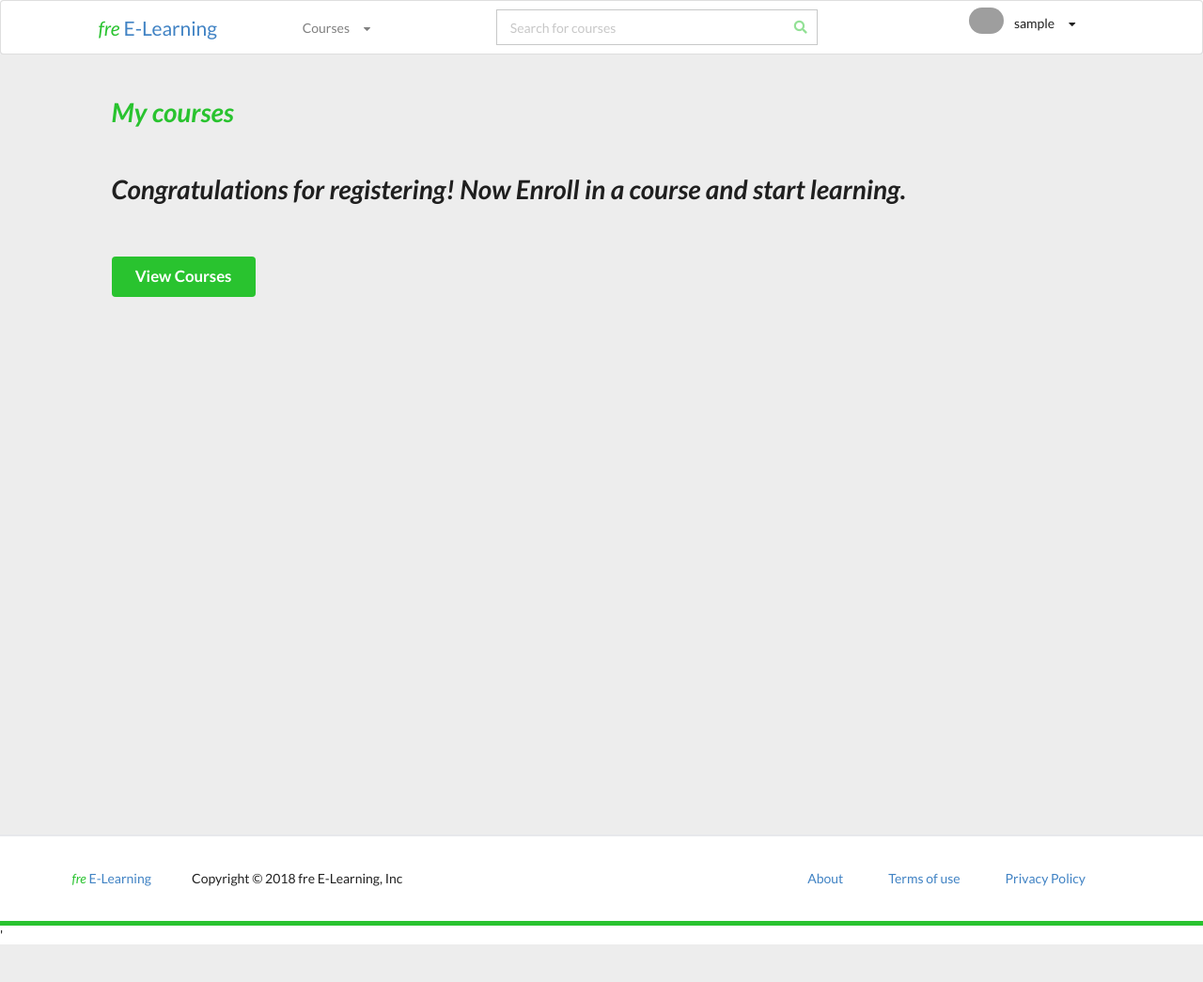
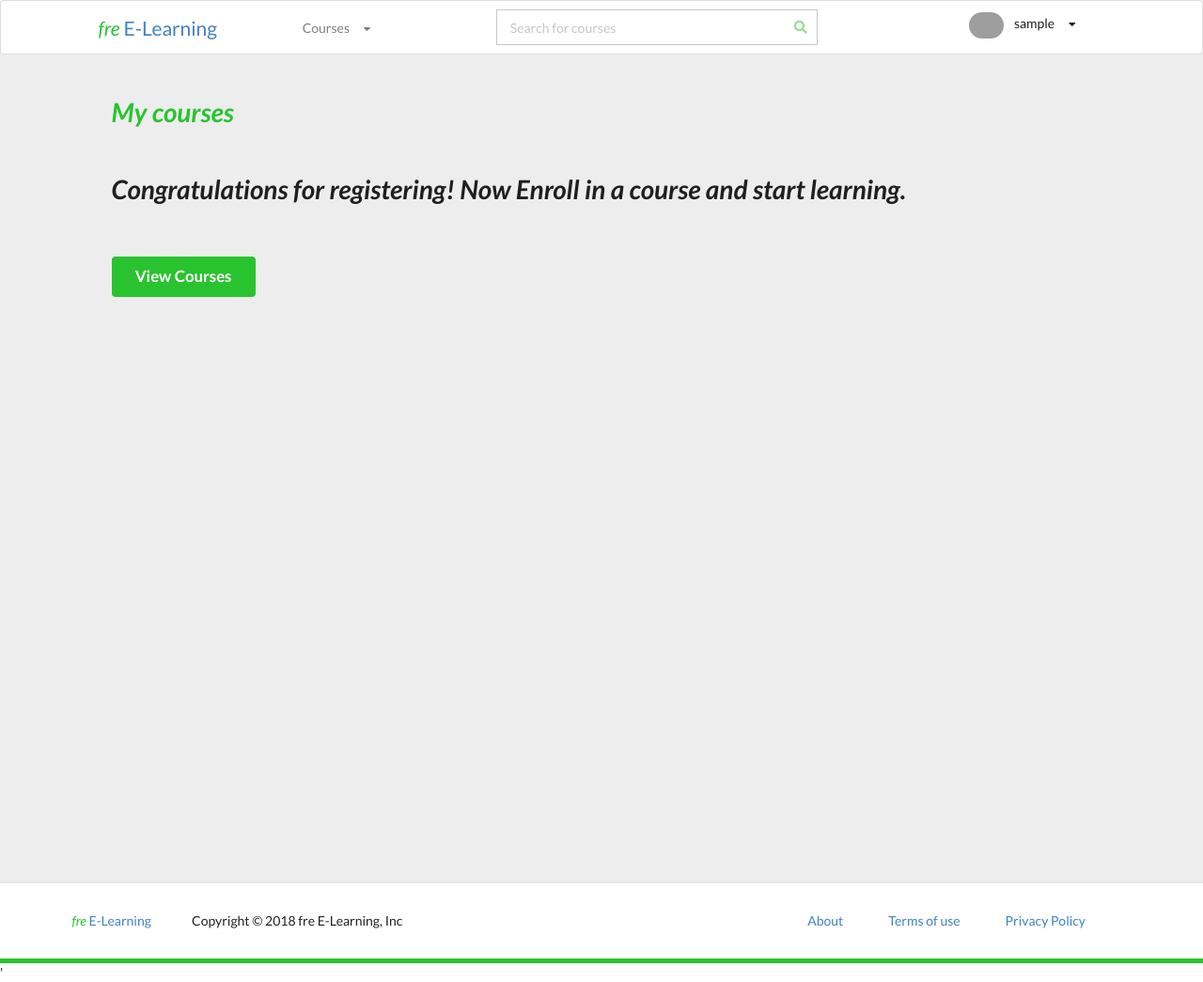
Before and after one commit to r2o0h0i1t/freE-Learning, a PHP site: page /freE-Learning/dashboard.php in a window 1280 px wide. Shown: the whole page at 94% size. Before the commit the page ends 1005 px from the top, so only its background shows below. Run offline with PHP 8.4, Linux system fonts and the light colour scheme; the visitor is signed in with stand-in values (Sample User, id 1); data that the repository does not hold is empty; some libraries are stand-ins or nearby versions; grey boxes are pictures that could not be loaded.

Commit message:
Modified files for footer

```diff
--- a/assets/css/adminpanel.css
+++ b/assets/css/adminpanel.css
@@ -1,9 +1,6 @@
 #adminpanel {
     margin-top: 5%;
-}
-
-#adminpanel h2 {
-    /* text-align: center; */
+    height: 80%;
 }
 
 .ui.divided.items {
--- a/assets/css/course-details.css
+++ b/assets/css/course-details.css
@@ -8,15 +8,13 @@ body {
 
 .main aside {
     float: right;
-    /* height: 100%; */
     width: 25%;
     margin-left: 5%;
-    /* margin-top: 9%; */
 }
 
 .main .left {
     float: left;
-    height: 1000px;
+    height: 700px;
     width: 70%;
 }
 
--- a/assets/css/dashboard.css
+++ b/assets/css/dashboard.css
@@ -6,7 +6,7 @@
 
 #myCourses {
     background-color: #ededed;
-    height: 750px;
+    height: 100%;
     padding: 15px;
 }
 
--- a/assets/css/footer.css
+++ b/assets/css/footer.css
@@ -1,7 +1,7 @@
 footer {
     width: 100%;
-    bottom: 0;
-    padding: 35px;
+    padding: 30px;
+    background-color: #fff;
 }
 
 footer ul li {
--- a/assets/css/homepage.css
+++ b/assets/css/homepage.css
@@ -7,6 +7,7 @@
     background-size: cover;
     background-position: center;
     color: white;
+    overflow: hidden;
 }
 
 .mainTitle {
--- a/assets/css/logins.css
+++ b/assets/css/logins.css
@@ -3,6 +3,7 @@ body{
 }
 #login{
     margin-top: 5%;
+    height: 80%;
 }
 #login h2 {
     text-align: center;
@@ -15,6 +16,9 @@ body{
 
 #login form .field {
     margin-bottom: 5% !important;
+}
+#register{
+    height: 100%;
 }
 #register .ui.card{
     width: 85%;
--- a/assets/css/nav.css
+++ b/assets/css/nav.css
@@ -75,3 +75,7 @@ nav .ui.menu .ui.icon.input {
 .ui.menu .ui.pointing.dropdown{
     padding: 5px;
 }
+
+img.ui.avatar.image{
+    margin-top: -2px !important;
+}
--- a/assets/css/upload.css
+++ b/assets/css/upload.css
@@ -1,3 +1,6 @@
+.ui.container{
+    height: 100%;
+}
 .ui.container form {
     margin-top: 45px;
 }
```
